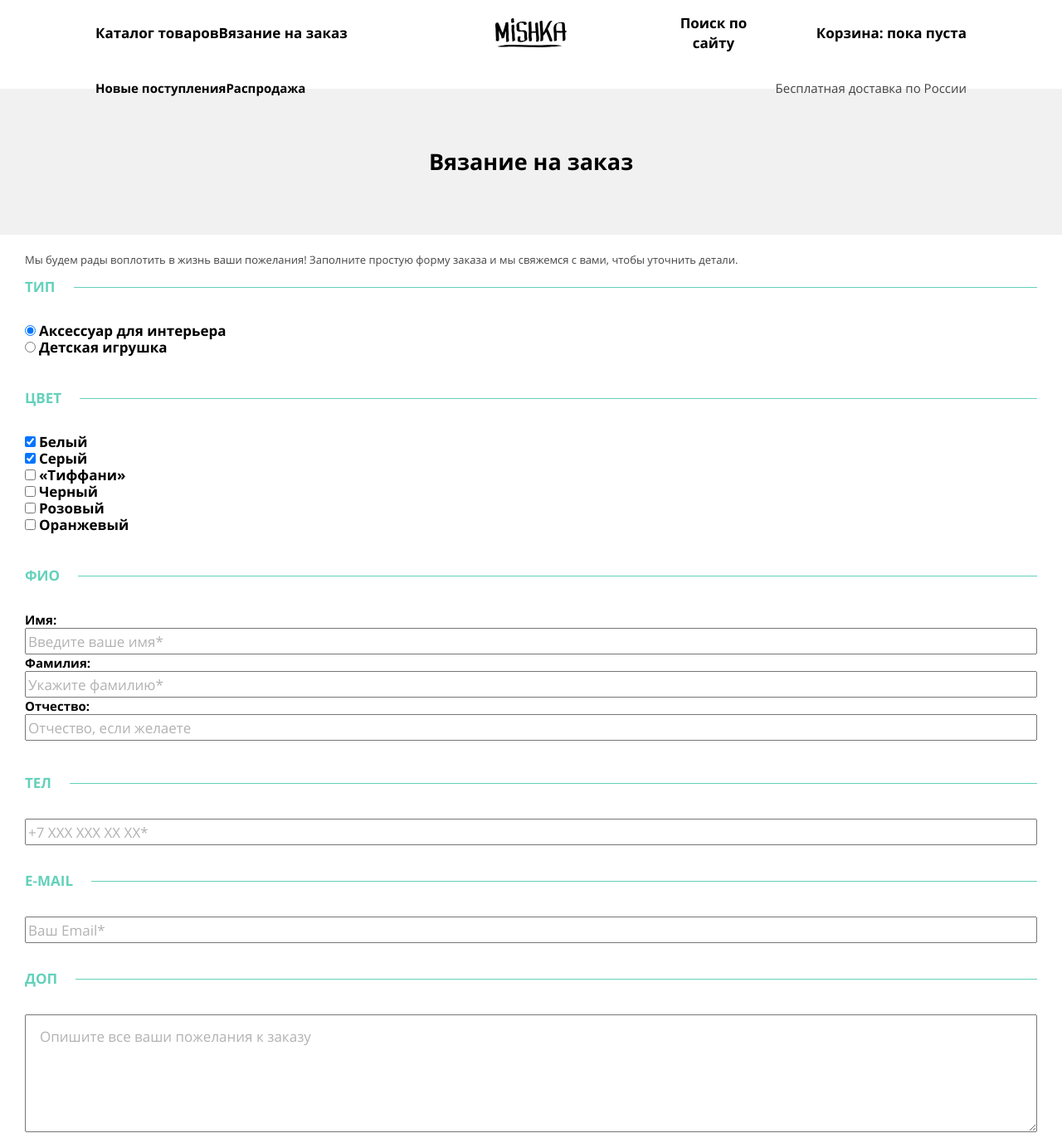
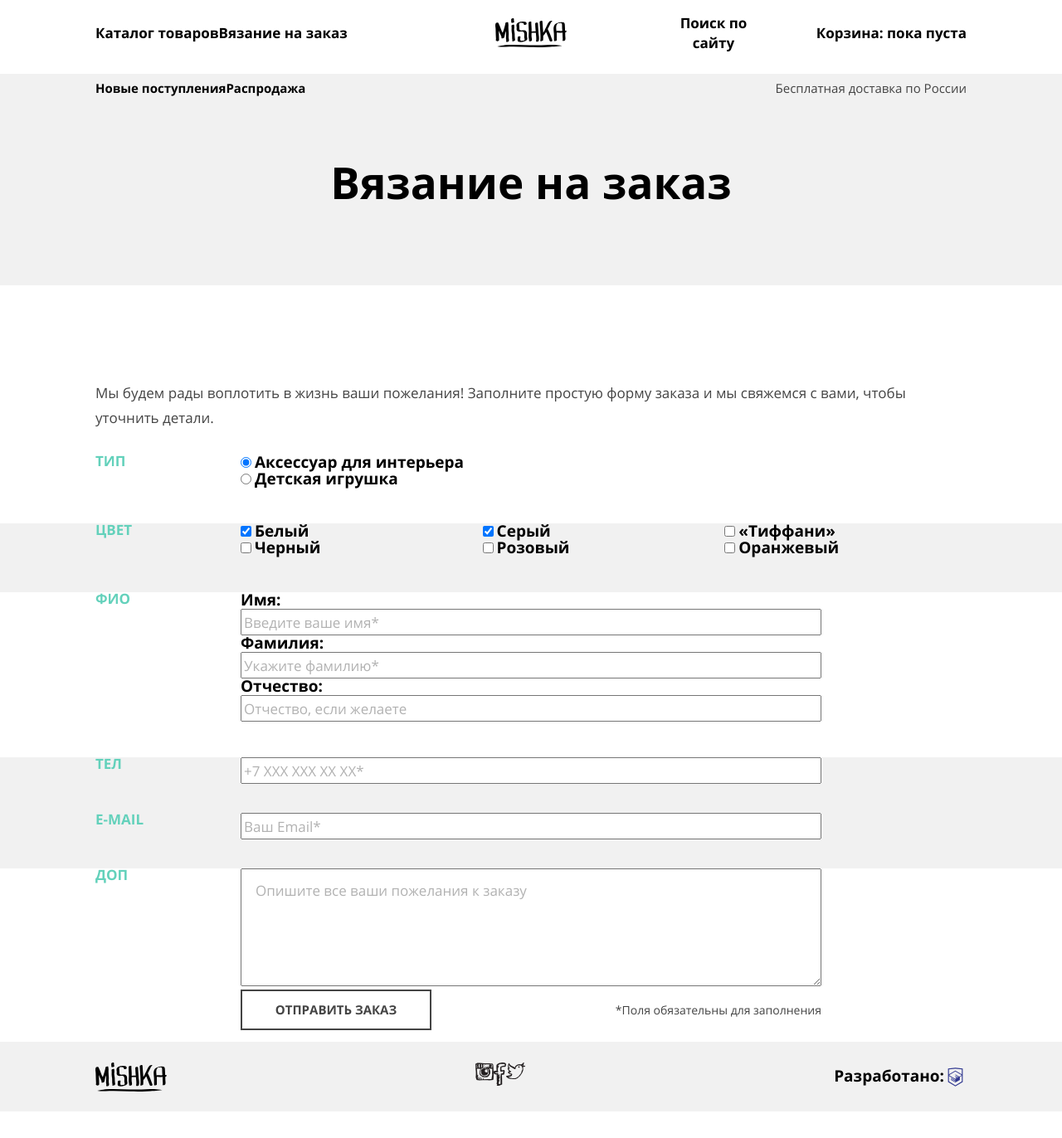
Before and after one commit to holosty/142157-mishka-22, a website: page source/form.html in a window 1280 px wide. Shown: the top 1372 px of the page at 83% size. After the commit the page ends 1340 px from the top, so only its background shows below. Drawn offline with nearby package versions, Linux system fonts and the light colour scheme; files that its build step writes are made by us from their sources.

Commit message:
Сетка страницы формы

```diff
--- a/source/form.html
+++ b/source/form.html
@@ -55,11 +55,13 @@
     </header>
 
     <main class="page-main">
-      <h1 class="page-main__title">Вязание на заказ</h1>
+      <h1 class="page-main__title page-main__title--indent-s">Вязание на заказ</h1>
       <form class="main-form" action="https://echo.htmlacademy.ru" method="POST" target="_blank">
         <div class="main-form__inner">
           <p class="main-form__desc">Мы будем рады воплотить в жизнь ваши пожелания! Заполните простую форму заказа и мы свяжемся с вами, чтобы уточнить детали.</p>
+        </div>
         <fieldset class="main-form__fieldset">
+          <div class="main-form__inner">
             <legend class="main-form__legend">Тип</legend>
             <ul class="main-form__list">
               <li class="main-form__item">
@@ -71,13 +73,14 @@
                 <label class="main-form__label" for="type-2">Детская игрушка</label>
               </li>
             </ul>
+          </div>
         </fieldset>
         </div>
 
         <fieldset class="main-form__fieldset main-form__fieldset--theme-grey">
           <div class="main-form__inner">
             <legend class="main-form__legend">Цвет</legend>
-            <ul class="main-form__list">
+            <ul class="main-form__list main-form__list-grid">
               <li class="main-form__item">
                 <input class="main-form__input-checkbox" type="checkbox" name="color-white" id="color-1" checked>
                 <label class="main-form__label" for="color-1">Белый</label>
@@ -110,16 +113,16 @@
           <div class="main-form__inner">
             <legend class="main-form__legend">ФИО</legend>
             <ul class="main-form__list">
-              <li class="main-form__item">
-                <label for="user-name">Имя:</label>
+              <li class="main-form__item main-form__item--indent-right">
+                <label class="main-form__label" for="user-name">Имя:</label>
                 <input class="main-form__input" type="text" name="name" id="user-name" placeholder="Введите ваше имя*" required>
               </li>
-              <li class="main-form__item">
-                <label for="user-surname">Фамилия:</label>
+              <li class="main-form__item main-form__item--indent-right">
+                <label class="main-form__label" for="user-surname">Фамилия:</label>
                 <input class="main-form__input" type="text" name="surname" id="user-surname" placeholder="Укажите фамилию*" required>
               </li>
-              <li class="main-form__item">
-                <label for="user-patronymic">Отчество:</label>
+              <li class="main-form__item main-form__item--indent-right">
+                <label class="main-form__label" for="user-patronymic">Отчество:</label>
                 <input class="main-form__input" type="text" name="patronymic" id="user-patronymic" placeholder="Отчество, если желаете">
               </li>
             </ul>
@@ -129,25 +132,31 @@
         <fieldset class="main-form__fieldset main-form__fieldset--theme-grey">
           <div class="main-form__inner">
             <legend class="main-form__legend">Тел</legend>
-            <label for="user-fone"><span class="visually-hidden">Телефон:</span></label>
+            <label class="main-form__label--indent-right" for="user-fone"><span class="visually-hidden">Телефон:</span>
               <input class="main-form__input main-form__input--indent-bottom" type="tel" name="telephone" id="user-fone" placeholder="+7 ХХХ ХХХ ХХ ХХ*" required>
+            </label>
           </div>
         </fieldset>
 
         <fieldset class="main-form__fieldset main-form__fieldset--theme-grey">
           <div class="main-form__inner">
             <legend class="main-form__legend">E-mail</legend>
-            <label for="user-email"><span class="visually-hidden">E-mail:</span></label>
+            <label class="main-form__label--indent-right" for="user-email"><span class="visually-hidden">E-mail:</span>
               <input class="main-form__input main-form__input--indent-bottom" type="email" name="email" id="user-email" placeholder="Ваш Email*" required>
+            </label>
           </div>
         </fieldset>
 
+
+        <fieldset class="main-form__fieldset">
           <div class="main-form__inner">
-          <fieldset class="main-form__fieldset">
             <legend class="main-form__legend">Доп</legend>
-            <label for="user-text"><span class="visually-hidden">Пожелание к заказу:</span></label>
+            <label class="main-form__label--indent-right" for="user-text"><span class="visually-hidden">Пожелание к заказу:</span>
               <textarea class="main-form__textarea" name="text" id="user-text" placeholder="Опишите все ваши пожелания к заказу"></textarea>
+            </label>
+          </div>
         </fieldset>
+        <div class="main-form__inner-control">
           <small class="main-form__correction">*Поля обязательны для заполнения</small>
           <button class="main-form__button button" type="submit">Отправить заказ</button>
         </div>
--- a/source/sass/blocks/main/form.scss
+++ b/source/sass/blocks/main/form.scss
@@ -2,8 +2,42 @@
   @include font-bold;
 }
 
+.main-form__inner,
+.main-form__inner-control {
+  @include wrapper-m;
+
+  @media (min-width: $medium) {
+    @include wrapper-l;
+  }
+
+  @media (min-width: $large) {
+    @include wrapper-xl;
+  }
+}
+
 .main-form__inner {
-  @include wrapper-m;
+  @media (min-width: $medium) {
+    display: grid;
+    grid-template-columns: 1fr 3fr;
+  }
+
+  @media (min-width: $large) {
+    grid-template-columns: 1fr 5fr;
+  }
+}
+
+.main-form__inner-control {
+  @media (min-width: $medium) {
+    display: flex;
+    justify-content: space-between;
+    flex-wrap: wrap;
+    align-content: flex-start;
+    align-items: flex-start;
+  }
+
+  @media (min-width: $large) {
+    padding: 0 225px;
+  }
 }
 
 .main-form__desc {
@@ -11,12 +45,26 @@
   font-size: 13px;
   line-height: 24px;
   color: $color-dark-grey;
+  margin-top: 0;
+  margin-bottom: 29px;
+
+  @media (min-width: $medium) {
+    grid-column: 1 / -1;
+    font-size: 17px;
+    line-height: 30px;
+  }
 }
 
 .main-form__fieldset {
   margin: 0;
   padding: 0;
   border: none;
+
+  &--theme-grey {
+    @media (min-width: $medium) {
+      background-color: $color-grey;
+    }
+  }
 }
 
 .main-form__legend {
@@ -31,11 +79,19 @@
   text-transform: uppercase;
   white-space: nowrap;
 
+  @media (min-width: $medium) {
+    display: block;
+  }
+
   &::after {
     content: "";
     width: 100%;
     height: 1px;
     background-color: $color-green;
+
+    @media (min-width: $medium) {
+      display: none;
+    }
   }
 }
 
@@ -44,9 +100,36 @@
   margin-bottom: 43px;
 }
 
+.main-form__list-grid {
+  @media (min-width: $medium) {
+    display: grid;
+    grid-template-columns: 1fr 1fr;
+  }
+
+  @media (min-width: $large) {
+    grid-template-columns: repeat(3, 1fr);
+  }
+}
+
+.main-form__item--indent-right {
+  @media (min-width: $large) {
+    margin-right: 175px;
+  }
+}
+
 .main-form__label {
   font-size: 17px;
   line-height: 18px;
+
+  @media (min-width: $medium) {
+    font-size: 19px;
+  }
+
+  &--indent-right {
+    @media (min-width: $large) {
+      padding-right: 175px;
+    }
+  }
 }
 
 .main-form__input,
@@ -93,4 +176,9 @@
   width: 100%;
   padding-top: 14px;
   padding-bottom: 14px;
+
+  @media (min-width: $medium) {
+    order: -1;
+    max-width: 230px;
+  }
 }
--- a/source/sass/blocks/main/page-main.scss
+++ b/source/sass/blocks/main/page-main.scss
@@ -4,5 +4,24 @@
   line-height: 30px;
   background-color: $color-grey;
   text-align: center;
-  padding: 73px 0;
+  margin: 0;
+  padding: 73px 30px;
+
+  &--indent-s {
+    margin-bottom: 17px;
+  }
+
+  @media (min-width: $medium) {
+    margin-bottom: 67px;
+    padding: 101px 50px 75px;
+    font-size: 43px;
+    line-height: 50px;
+  }
+
+  @media (min-width: $large) {
+    margin-bottom: 115px;
+    padding: 102px 50px 96px;
+    font-size: 53px;
+    line-height: 57px;
+  }
 }
```
Lines whose indentation alone changed are shown as unchanged.
